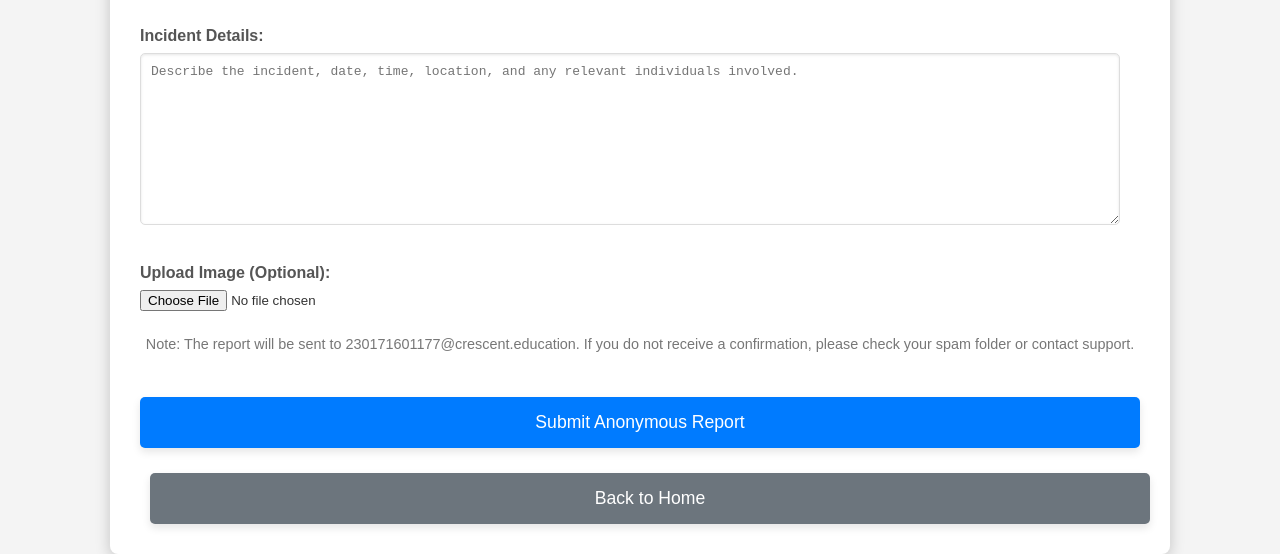
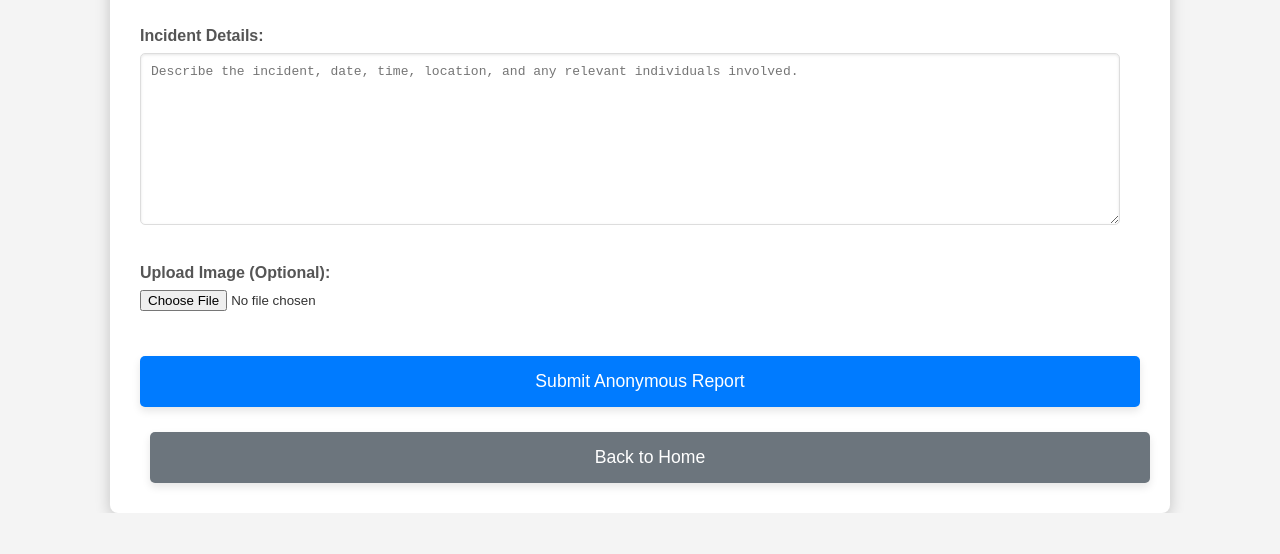
Before and after one commit to Stefina-11/Anti-Ragging, a plain HTML site: page anonymous-report.html in a window 1280 px wide. Shown: the part 343-897 px from the top of the page. After the commit the page ends 856 px from the top, so only its background shows below. Drawn offline with Linux system fonts and the light colour scheme.

```diff
--- a/anonymous-report.html
+++ b/anonymous-report.html
@@ -24,7 +24,6 @@
                 <label for="imageUpload">Upload Image (Optional):</label>
                 <input type="file" id="imageUpload" accept="image/*">
             </div>
-            <p class="email-note">Note: The report will be sent to 230171601177@crescent.education. If you do not receive a confirmation, please check your spam folder or contact support.</p>
             <button type="submit" class="option-button">Submit Anonymous Report</button>
             <button type="button" class="option-button back-button" onclick="window.location.href='index.html'">Back to Home</button>
         </form>
--- a/backend/server.js
+++ b/backend/server.js
@@ -16,7 +16,7 @@
     service: 'gmail', // e.g., 'gmail', 'outlook', 'yahoo'
     auth: {
         user: '230171601177@crescent.education', // Your email address
-        pass: 'hael szsy cfwo ttcc ' // IMPORTANT: You need to generate an application-specific password from your Google Account security settings and replace 'StefinaE@2006' with it.
+        pass: 'hael szsy cfwo ttcc' // IMPORTANT: You need to generate an application-specific password from your Google Account security settings and replace 'StefinaE@2006' with it.
     }
 });
 
```
